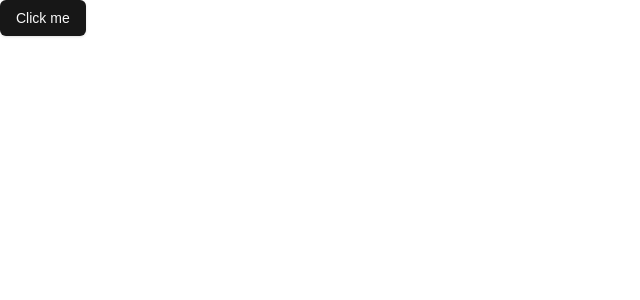
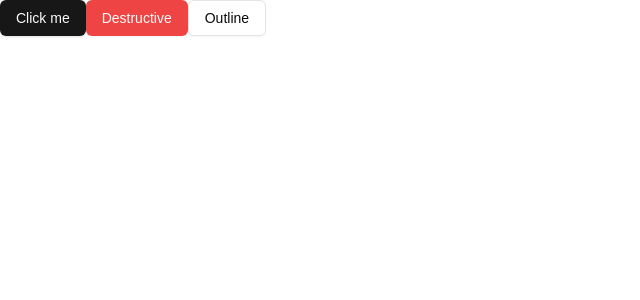
Before and after one commit to Alkiviadisp/project-management-app, a Next.js app: page / in a window 1280 px wide. Shown: the top 300 px of the page, without its empty margins (0-640 px from the left). Built offline with nearby package versions, Linux system fonts and the light colour scheme.

Commit message:
Add new button variants to Home component

```diff
--- a/app/page.tsx
+++ b/app/page.tsx
@@ -6,6 +6,9 @@ export default function Home() {
   return (
     <div>
       <Button>Click me</Button>
+      <Button variant="destructive">Destructive</Button>
+      <Button variant="outline">Outline</Button>
+
     </div>
   );
 }
```
